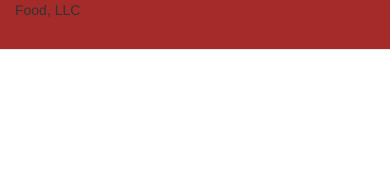
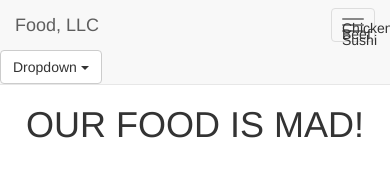
Before and after one commit to CJ-Okoli/Coursera-Assignment, a plain HTML site: page mod3_solution/index.html in a window 390 px wide. Drawn offline with nearby package versions, Linux system fonts and the light colour scheme.

Commit message:
Update index.html

```diff
--- a/mod3_solution/index.html
+++ b/mod3_solution/index.html
@@ -9,16 +9,46 @@
     <link rel="stylesheet" href="css/styles.css">
 
     <style>
-    	.navbar {
+    	.navbar-brand {
     		background-color: brown;
+    		float: left;
+    	}
+    	.navbar-toggle {
+    		display: 'visible-xs';
+    	}
+    	h1 {
+    		height: 1000px;
     	}
     </style>
 </head>
 <body>
 
 <nav class="navbar navbar-default navbar-static-top">
-  <div class="container">Food, LLC</div>
+  <div class="navbar-header">
+      <button type="button" class="navbar-toggle collapsed" data-toggle="collapse" data-target="#bs-example-navbar-collapse-1" aria-expanded="false">
+        <span class="sr-only">Toggle navigation</span>
+        <span class="icon-bar">Chicken</span>
+        <span class="icon-bar">Beef</span>
+        <span class="icon-bar">Sushi</span>
+      </button>
+      <a class="navbar-brand" href="#">Food, LLC</a>
+    </div>
+    <div class="dropdown">
+  <button class="btn btn-default dropdown-toggle" type="button" id="dropdownMenu1" data-toggle="dropdown" aria-haspopup="true" aria-expanded="true">
+    Dropdown
+    <span class="caret"></span>
+  </button>
+  <ul class="dropdown-menu" aria-labelledby="dropdownMenu1">
+    <li><a href="#">Chicken</a></li>
+    <li><a href="#">Beef</a></li>
+    <li><a href="#">Sushi</a></li>
+    <li role="separator" class="divider"></li>
+    <li><a href="#">Separated link</a></li>
+  </ul>
+</div>
 </nav>
+
+<h1 class="text-center">OUR FOOD IS MAD!</h1>
 
 </body>
 </html>
```
